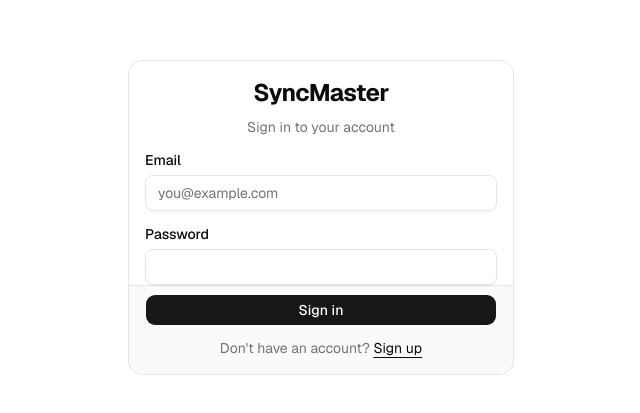
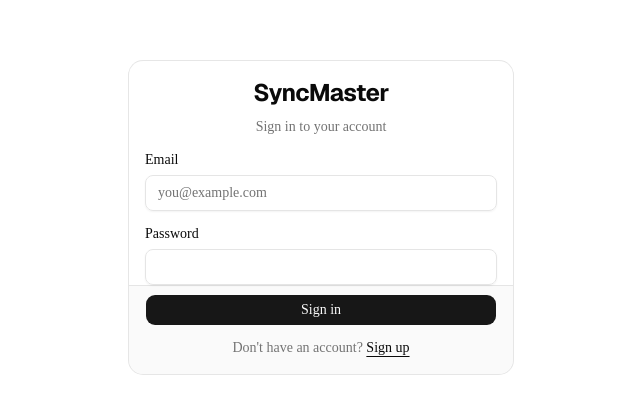
Before and after one commit to Richmondeke/Syncmaster-Live, a Next.js app: page /login in a window 1280 px wide. Shown: the part 183-596 px from the top of the page, without its empty margins (319-959 px from the left). Built offline with nearby package versions, Linux system fonts and the light colour scheme.

Commit message:
Phase 3: Safe semantic token layer with dark mode validation

```diff
--- a/app/globals.css
+++ b/app/globals.css
@@ -7,7 +7,7 @@
 @theme inline {
   --color-background: var(--background);
   --color-foreground: var(--foreground);
-  --font-sans: var(--font-sans);
+  --font-sans: var(--font-geist-sans);
   --font-mono: var(--font-geist-mono);
   --font-heading: var(--font-sans);
   --color-sidebar-ring: var(--sidebar-ring);
@@ -81,6 +81,10 @@
   --sidebar-accent-foreground: oklch(0.205 0 0);
   --sidebar-border: oklch(0.922 0 0);
   --sidebar-ring: oklch(0.708 0 0);
+  /* Status colour primitives */
+  --status-green: oklch(0.55 0.17 145);
+  --status-amber: oklch(0.65 0.16 75);
+  --status-blue: oklch(0.55 0.18 245);
 }
 
 .dark {
@@ -115,7 +119,33 @@
   --sidebar-accent-foreground: oklch(0.985 0 0);
   --sidebar-border: oklch(1 0 0 / 10%);
   --sidebar-ring: oklch(0.556 0 0);
+  /* Status colour primitives — lighter for dark backgrounds */
+  --status-green: oklch(0.72 0.17 145);
+  --status-amber: oklch(0.80 0.16 75);
+  --status-blue: oklch(0.68 0.18 245);
 }
+
+/* Semantic token layer — maps intent to UI tokens */
+:root {
+  --color-brand-primary: var(--primary);
+  --color-brand-secondary: var(--secondary);
+  --color-brand-accent: var(--accent);
+  --color-status-error: var(--destructive);
+  --color-status-success: var(--status-green);
+  --color-status-warning: var(--status-amber);
+  --color-status-info: var(--status-blue);
+  --color-interactive-focus: var(--ring);
+  --color-interactive-disabled: var(--muted);
+  --color-surface-background: var(--background);
+  --color-surface-card: var(--card);
+  --color-surface-popover: var(--popover);
+  --color-surface-input: var(--input);
+  --color-border-default: var(--border);
+  --color-text-primary: var(--foreground);
+  --color-text-secondary: var(--muted-foreground);
+}
+
+
 
 @layer base {
   * {
```
